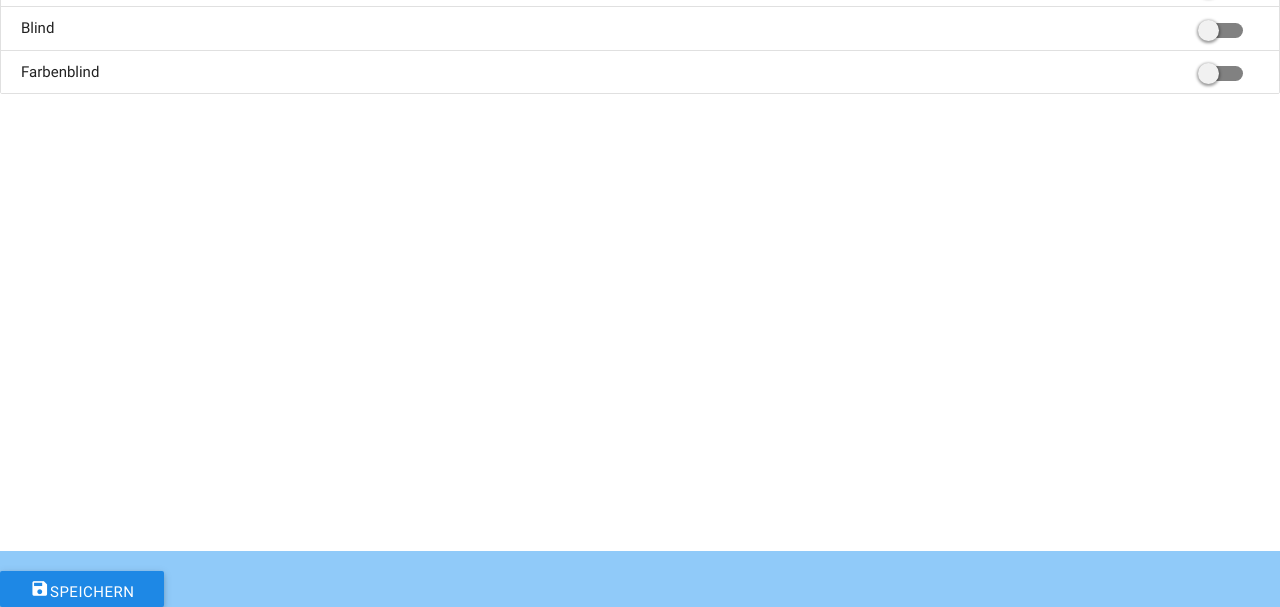
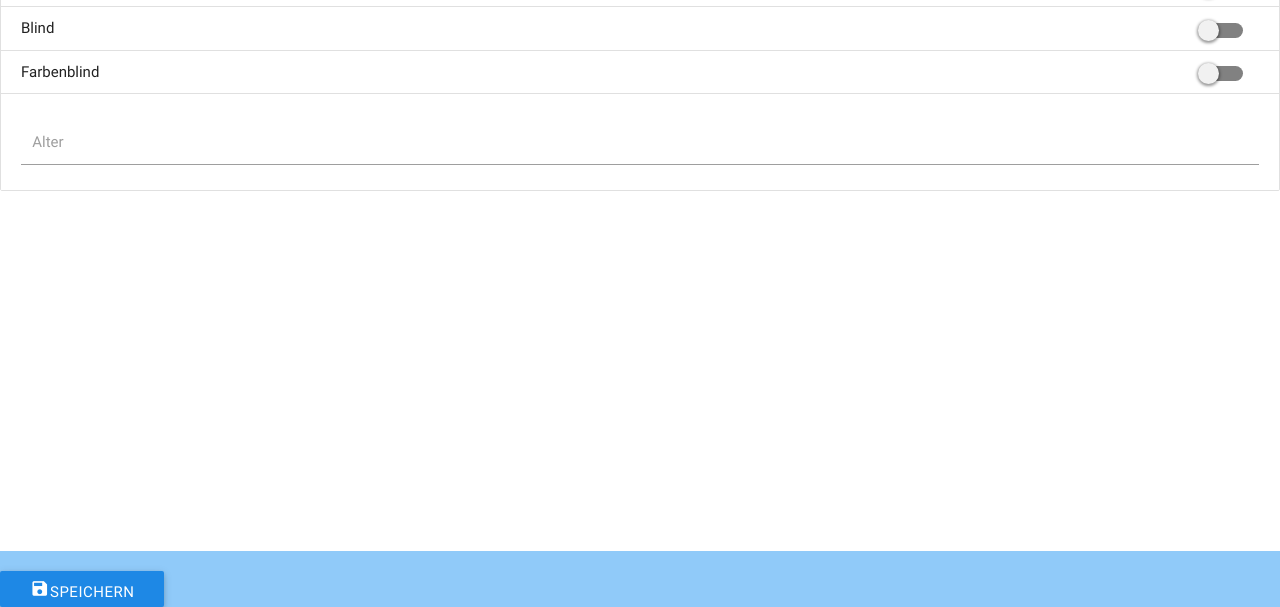
Before and after one commit to kRITZCREEK/Indoor-Nav, a plain HTML site: page www/profil.html in a window 1280 px wide. Shown: the part 193-800 px from the top of the page. Drawn offline with nearby package versions, Linux system fonts and the light colour scheme.

Commit message:
fügt Alter-Option ins Profil ein

```diff
--- a/www/profil.html
+++ b/www/profil.html
@@ -17,7 +17,7 @@
     <main>
     <h3>Campus Compass</h3>
     <ul class="collection">
-    <li class="collection-header"><h4>Profil</h4></li>
+        <li class="collection-header"><h4>Profil</h4></li>
         <li class="collection-item">Rollstuhl
             <div class="secondary-content">
                 <div class="switch">
@@ -48,9 +48,15 @@
                 </div>
             </div>
         </li>
+        <li class="collection-item">
+            <div class="input-field">
+                <input id="age" type="text" class="validate">
+                <label for="age">Alter</label>
+            </div>
+        </li>
     </ul>
     </main>
-        <footer id="nav-footer" class="page-footer blue lighten-3">
+    <footer id="nav-footer" class="page-footer blue lighten-3">
         <a class="waves-effect blue darken-1 btn"><i class="mdi-content-save"></i>Speichern</a>
     </footer>
     <script src="https://ajax.googleapis.com/ajax/libs/jquery/1.11.3/jquery.min.js"></script>
```
